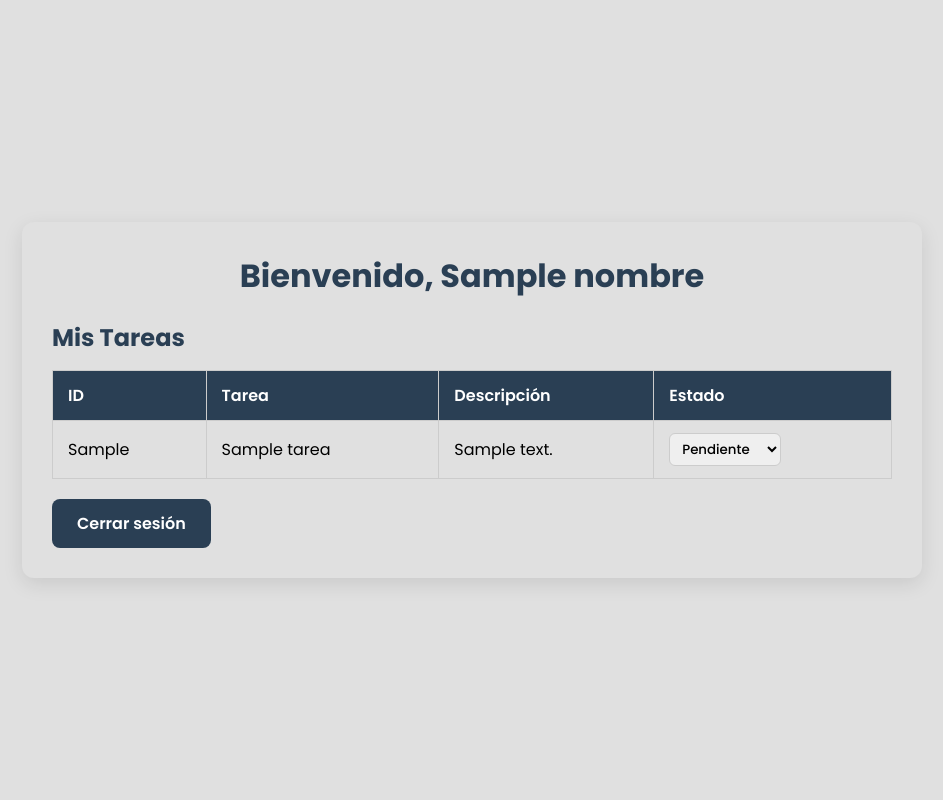
After one commit to Andresxn782/Gestor-de-usuario-tareas, a Flask app: template gestor_tareas/backend/templates/panel_trabajador.html in a window 1280 px wide. The commit adds this page. Shown: the whole page, without its empty margins (168-1111 px from the left). Run offline with Flask 3, Linux system fonts and the light colour scheme; the template is opened without the code that fills it: most values are stand-ins (such as "Sample title", 1, 10 or a date in 2020).

Commit message:
añadimos paneles

```diff
--- a/gestor_tareas/backend/app.py
+++ b/gestor_tareas/backend/app.py
@@ -19,7 +19,6 @@ def get_db_connection():
 # -------------------------
 @app.route("/", methods=["GET", "POST"])
 def login():
-
     if request.method == "POST":
         email = request.form["email"]
         password = request.form["password"]
@@ -38,8 +37,7 @@ def login():
             session["rol"] = usuario["rol"]
             session["nombre"] = usuario["nombre"]
 
-            return "Login correcto"
-
+            return redirect("/panel")  # redirige al panel según rol
         else:
             return "Credenciales incorrectas"
 
@@ -51,32 +49,75 @@ def login():
 # -------------------------
 @app.route("/register", methods=["GET", "POST"])
 def register():
+    message = ''
+    error = False
 
     if request.method == "POST":
         nombre = request.form["nombre"]
         email = request.form["email"]
         password = request.form["password"]
+        rol = request.form["rol"]  # capturamos el rol
 
         password_encriptada = generate_password_hash(password)
 
         conexion = get_db_connection()
-        cursor = conexion.cursor()
+        cursor = conexion.cursor(dictionary=True)
 
-        try:
+        # Verificar si el email ya existe
+        cursor.execute("SELECT * FROM usuarios WHERE email = %s", (email,))
+        existing_user = cursor.fetchone()
+
+        if existing_user:
+            message = "El correo ya está registrado"
+            error = True
+        else:
             cursor.execute(
-                "INSERT INTO usuarios (nombre, email, password) VALUES (%s, %s, %s)",
-                (nombre, email, password_encriptada)
+                "INSERT INTO usuarios (nombre, email, rol, password) VALUES (%s, %s, %s, %s)",
+                (nombre, email, rol, password_encriptada)
             )
             conexion.commit()
-        except:
-            return "El email ya existe"
+            cursor.close()
+            conexion.close()
+            return redirect("/")  # redirige al login
 
         cursor.close()
         conexion.close()
 
+    return render_template("register.html", message=message, error=error)
+
+
+# -------------------------
+# PANEL DE USUARIO
+# -------------------------
+@app.route("/panel")
+def panel():
+    # Verificar si hay usuario logueado
+    if "usuario_id" not in session:
         return redirect("/")
 
-    return render_template("register.html")
+    conexion = get_db_connection()
+    cursor = conexion.cursor(dictionary=True)
+
+    if session["rol"] == "administrador":
+        # Administrador ve todos los trabajadores
+        cursor.execute("SELECT id_usuario, nombre, email, rol FROM usuarios WHERE rol='trabajador'")
+        usuarios = cursor.fetchall()
+        cursor.close()
+        conexion.close()
+        return render_template("panel_admin.html", usuarios=usuarios, nombre=session["nombre"])
+
+    else:
+        # Trabajador ve solo sus propias tareas
+        cursor.execute("""
+            SELECT t.id_tarea, t.nombre, t.descripcion, t.estado
+            FROM tareas t
+            JOIN usuario_tarea ut ON t.id_tarea = ut.id_tarea
+            WHERE ut.id_usuario = %s
+        """, (session["usuario_id"],))
+        tareas = cursor.fetchall()
+        cursor.close()
+        conexion.close()
+        return render_template("panel_trabajador.html", tareas=tareas, nombre=session["nombre"])
 
 
 if __name__ == "__main__":
--- a/gestor_tareas/backend/static/css/style.css
+++ b/gestor_tareas/backend/static/css/style.css
@@ -6,33 +6,37 @@
 }
 
 body {
-    font-family: 'Helvetica Neue', Arial, sans-serif;
-    background-color: #f5f5f5; /* fondo gris suave */
+    font-family: 'Poppins', 'Segoe UI', Arial, sans-serif;
+    background-color: #e0e0e0; /* gris suave de fondo */
     display: flex;
     justify-content: center;
     align-items: center;
     height: 100vh;
 }
 
-/* Contenedor del formulario */
 .form-container {
-    background-color: #ffffff; /* blanco elegante */
-    padding: 40px 35px;
-    border-radius: 10px;
-    box-shadow: 0 4px 15px rgba(0,0,0,0.1);
-    width: 360px;
+    background-color: #f9f9f9; /* gris más claro que el fondo */
+    padding: 45px 35px;
+    border-radius: 12px;
+    box-shadow: 0 8px 25px rgba(0,0,0,0.1);
+    width: 380px;
     max-width: 90%;
     display: flex;
     flex-direction: column;
     align-items: center;
 }
 
-/* Título */
-h1 {
-    font-size: 26px;
-    color: #333333;
+/* Nombre de la empresa como logo */
+.form-title {
+    font-size: 30px;
+    font-weight: 700;
+    color: #2a3f54;
     margin-bottom: 25px;
     text-align: center;
+}
+
+.form-title .pro {
+    color: #f2c94c; /* amarillo suave */
 }
 
 /* Inputs */
@@ -43,43 +47,43 @@ input[type="password"] {
     padding: 12px 14px;
     margin-bottom: 18px;
     border: 1px solid #cccccc;
-    border-radius: 5px;
+    border-radius: 6px;
     font-size: 15px;
     transition: border-color 0.3s ease, box-shadow 0.3s ease;
 }
 
 input:focus {
-    border-color: #2a3f54; /* azul oscuro formal */
-    box-shadow: 0 0 5px rgba(42,63,84,0.3);
+    border-color: #2a3f54;
+    box-shadow: 0 0 6px rgba(42,63,84,0.3);
     outline: none;
 }
 
 /* Botón */
 button {
     width: 100%;
-    padding: 12px;
-    background-color: #2a3f54; /* azul oscuro formal */
+    padding: 13px;
+    background-color: #2a3f54;
     border: none;
-    border-radius: 5px;
+    border-radius: 6px;
     color: #ffffff;
     font-size: 16px;
-    font-weight: bold;
+    font-weight: 600;
     cursor: pointer;
     margin-top: 5px;
     transition: background-color 0.3s ease;
 }
 
 button:hover {
-    background-color: #1f2d3a; /* azul más oscuro al pasar el mouse */
+    background-color: #1f2d3a;
 }
 
-/* Mensajes de error o éxito */
+/* Mensajes */
 .message {
     width: 100%;
     text-align: center;
     margin-bottom: 15px;
     padding: 8px 10px;
-    border-radius: 4px;
+    border-radius: 5px;
     font-weight: 500;
     font-size: 14px;
 }
@@ -111,3 +115,127 @@ a {
 a:hover {
     text-decoration: underline;
 }
+/* Select de rol */
+select[name="rol"] {
+    width: 100%;
+    padding: 12px 14px;
+    margin-bottom: 18px;
+    border: 1px solid #cccccc;
+    border-radius: 8px; /* mismo radio que el botón */
+    font-size: 15px;
+    font-family: 'Poppins', sans-serif;
+    background-color: #ffffff;
+    color: #2a3f54;
+    transition: border-color 0.3s ease, box-shadow 0.3s ease;
+    cursor: pointer;
+}
+
+select[name="rol"]:focus {
+    border-color: #2a3f54;
+    box-shadow: 0 0 6px rgba(42,63,84,0.3);
+    outline: none;
+}
+/* Contenedor del panel */
+/* Paneles administradores y trabajadores */
+.panel-container {
+    width: 90%;
+    max-width: 900px;
+    margin: 50px auto;
+    padding: 30px;
+    background-color: #e0e0e0; /* gris elegante */
+    border-radius: 12px;
+    box-shadow: 0 6px 20px rgba(0,0,0,0.1);
+    font-family: 'Poppins', sans-serif;
+}
+
+.panel-container h1 {
+    text-align: center;
+    margin-bottom: 20px;
+    color: #2a3f54;
+}
+
+.panel-container h2 {
+    margin-bottom: 15px;
+    color: #2a3f54;
+}
+
+table {
+    width: 100%;
+    border-collapse: collapse;
+    margin-bottom: 20px;
+}
+
+table th, table td {
+    border: 1px solid #cccccc;
+    padding: 12px 15px;
+    text-align: left;
+}
+
+table th {
+    background-color: #2a3f54;
+    color: #ffffff;
+    font-weight: 600;
+}
+
+table tr:nth-child(even) {
+    background-color: #f2f2f2;
+}
+
+select {
+    padding: 5px 8px;
+    border-radius: 6px;
+    border: 1px solid #ccc;
+    font-family: 'Poppins', sans-serif;
+    font-weight: 500;
+    cursor: pointer;
+}
+
+select:focus {
+    outline: none;
+    border-color: #2a3f54;
+}
+
+.btn-logout {
+    display: inline-block;
+    padding: 12px 25px;
+    background-color: #2a3f54;
+    color: #fff;
+    text-decoration: none;
+    border-radius: 8px;
+    font-weight: 600;
+    transition: all 0.3s ease;
+}
+
+.btn-logout:hover {
+    background-color: #1f2d3a;
+    transform: translateY(-2px);
+    box-shadow: 0 4px 12px rgba(0,0,0,0.1);
+}
+
+table th {
+    background-color: #2a3f54;
+    color: #ffffff;
+    font-weight: 600;
+}
+
+table tr:nth-child(even) {
+    background-color: #e6e6e6;
+}
+
+/* Botón cerrar sesión */
+.btn-logout {
+    display: inline-block;
+    padding: 12px 25px;
+    background-color: #2a3f54;
+    color: #fff;
+    text-decoration: none;
+    border-radius: 8px;
+    font-weight: 600;
+    transition: all 0.3s ease;
+}
+
+.btn-logout:hover {
+    background-color: #1f2d3a;
+    transform: translateY(-2px);
+    box-shadow: 0 4px 12px rgba(0,0,0,0.1);
+}
--- a/gestor_tareas/backend/templates/login.html
+++ b/gestor_tareas/backend/templates/login.html
@@ -5,10 +5,12 @@
     <meta name="viewport" content="width=device-width, initial-scale=1.0">
     <title>Login - TaskMaster Pro</title>
     <link rel="stylesheet" href="{{ url_for('static', filename='css/style.css') }}">
+    <link href="https://fonts.googleapis.com/css2?family=Poppins:wght@400;500;600;700&display=swap" rel="stylesheet">
 </head>
 <body>
     <div class="form-container">
-        <h1>Iniciar Sesión</h1>
+        <!-- Nombre de la empresa -->
+        <div class="form-title">TaskMaster <span class="pro">Pro</span></div>
 
         {% if message %}
         <div class="message {{ 'error' if error else 'success' }}">
--- /dev/null
+++ b/gestor_tareas/backend/templates/panel_trabajador.html
@@ -0,0 +1,46 @@
+<!DOCTYPE html>
+<html lang="es">
+<head>
+    <meta charset="UTF-8">
+    <meta name="viewport" content="width=device-width, initial-scale=1.0">
+    <title>Panel Trabajador - TaskMaster <span style="color:#f4c542;">Pro</span></title>
+    <link rel="stylesheet" href="{{ url_for('static', filename='css/style.css') }}">
+    <link href="https://fonts.googleapis.com/css2?family=Poppins:wght@400;500;600;700&display=swap" rel="stylesheet">
+</head>
+<body>
+    <div class="panel-container">
+        <h1>Bienvenido, {{ nombre }}</h1>
+        <h2>Mis Tareas</h2>
+        <table>
+            <thead>
+                <tr>
+                    <th>ID</th>
+                    <th>Tarea</th>
+                    <th>Descripción</th>
+                    <th>Estado</th>
+                </tr>
+            </thead>
+            <tbody>
+                {% for tarea in tareas %}
+                <tr>
+                    <td>{{ tarea.id_tarea }}</td>
+                    <td>{{ tarea.nombre }}</td>
+                    <td>{{ tarea.descripcion }}</td>
+                    <td>
+                        <form method="POST" action="/update_tarea">
+                            <input type="hidden" name="id_tarea" value="{{ tarea.id_tarea }}">
+                            <select name="estado" onchange="this.form.submit()">
+                                <option value="pendiente" {% if tarea.estado=='pendiente' %}selected{% endif %}>Pendiente</option>
+                                <option value="en_proceso" {% if tarea.estado=='en_proceso' %}selected{% endif %}>En proceso</option>
+                                <option value="finalizada" {% if tarea.estado=='finalizada' %}selected{% endif %}>Finalizada</option>
+                            </select>
+                        </form>
+                    </td>
+                </tr>
+                {% endfor %}
+            </tbody>
+        </table>
+        <a href="{{ url_for('login') }}" class="btn-logout">Cerrar sesión</a>
+    </div>
+</body>
+</html>
```
Also changed, not shown: gestor_tareas/backend/templates/panel_admin.html (added, +37 -0 lines), gestor_tareas/backend/templates/register.html (+7 -1 lines).
